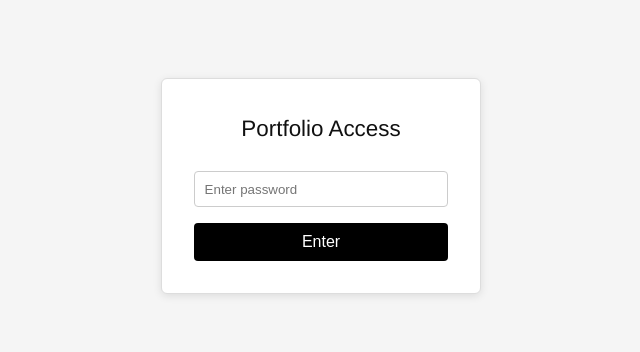
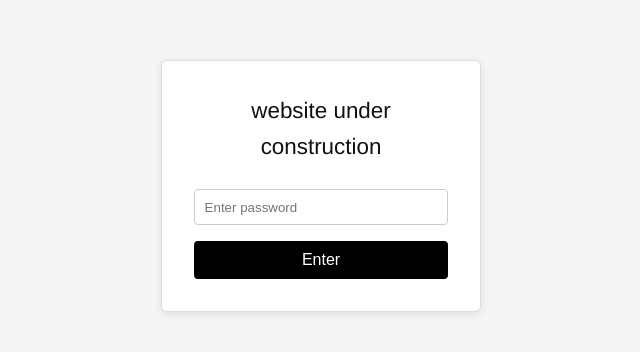
Before and after one commit to tomhenly/tomhenly.com, a plain HTML site: page index.html in a window 1280 px wide. Shown: the part 214-566 px from the top of the page, without its empty margins (319-959 px from the left). Drawn offline with Linux system fonts and the light colour scheme.

Commit message:
Update index.html

```diff
--- a/index.html
+++ b/index.html
@@ -72,7 +72,7 @@
   <!-- Password Screen -->
   <div id="password-screen">
     <div id="password-box">
-      <h1>Portfolio Access</h1>
+      <h1>website under construction</h1>
       <input type="password" id="password-input" placeholder="Enter password" />
       <button onclick="checkPassword()">Enter</button>
       <div id="error-msg">Incorrect password. Try again.</div>
```
